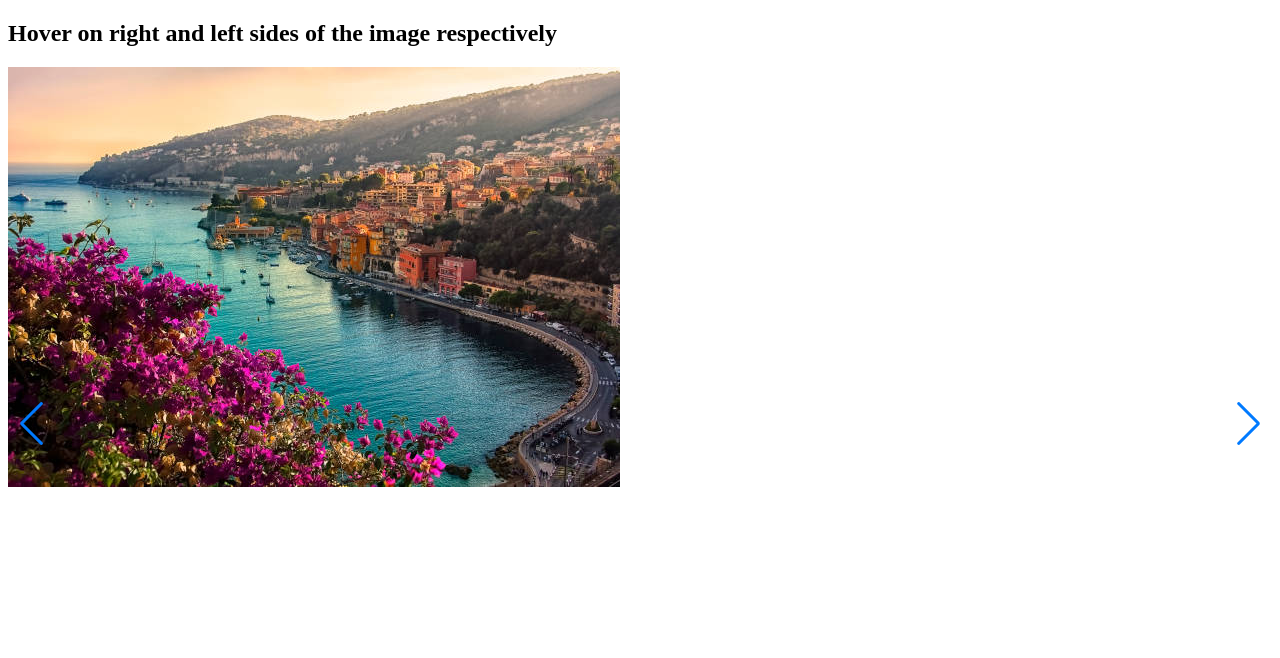
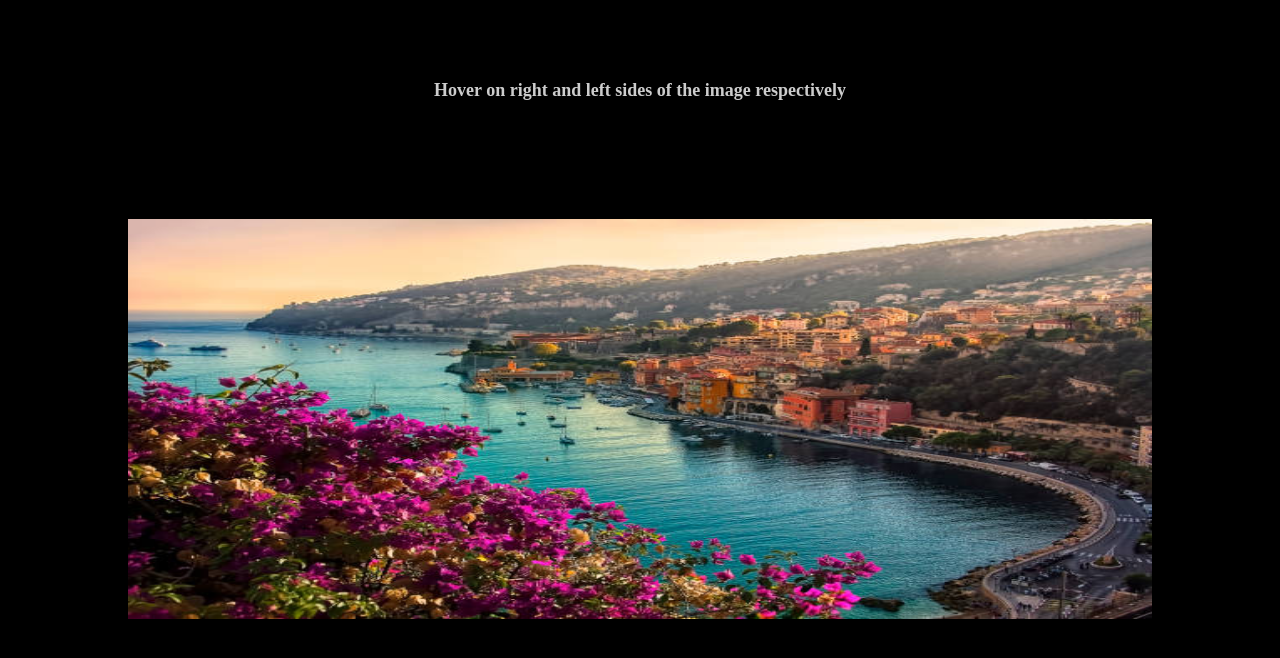
Before and after one commit to TechieEmy/Javascript_slider, a plain HTML site: page index.html in a window 1280 px wide. Drawn offline with nearby package versions, Linux system fonts and the light colour scheme.

Commit message:
Update index.html

```diff
--- a/index.html
+++ b/index.html
@@ -4,7 +4,7 @@
     <meta charset="UTF-8" />
     <meta http-equiv="X-UA-Compatible" content="IE=edge" />
     <meta name="viewport" content="width=device-width, initial-scale=1.0" />
-    <link href="slide.css" rel="stylesheet" />
+    <link href="index.css" rel="stylesheet" />
     <title>Javascript Slider</title>
     <link
       rel="stylesheet"
```
